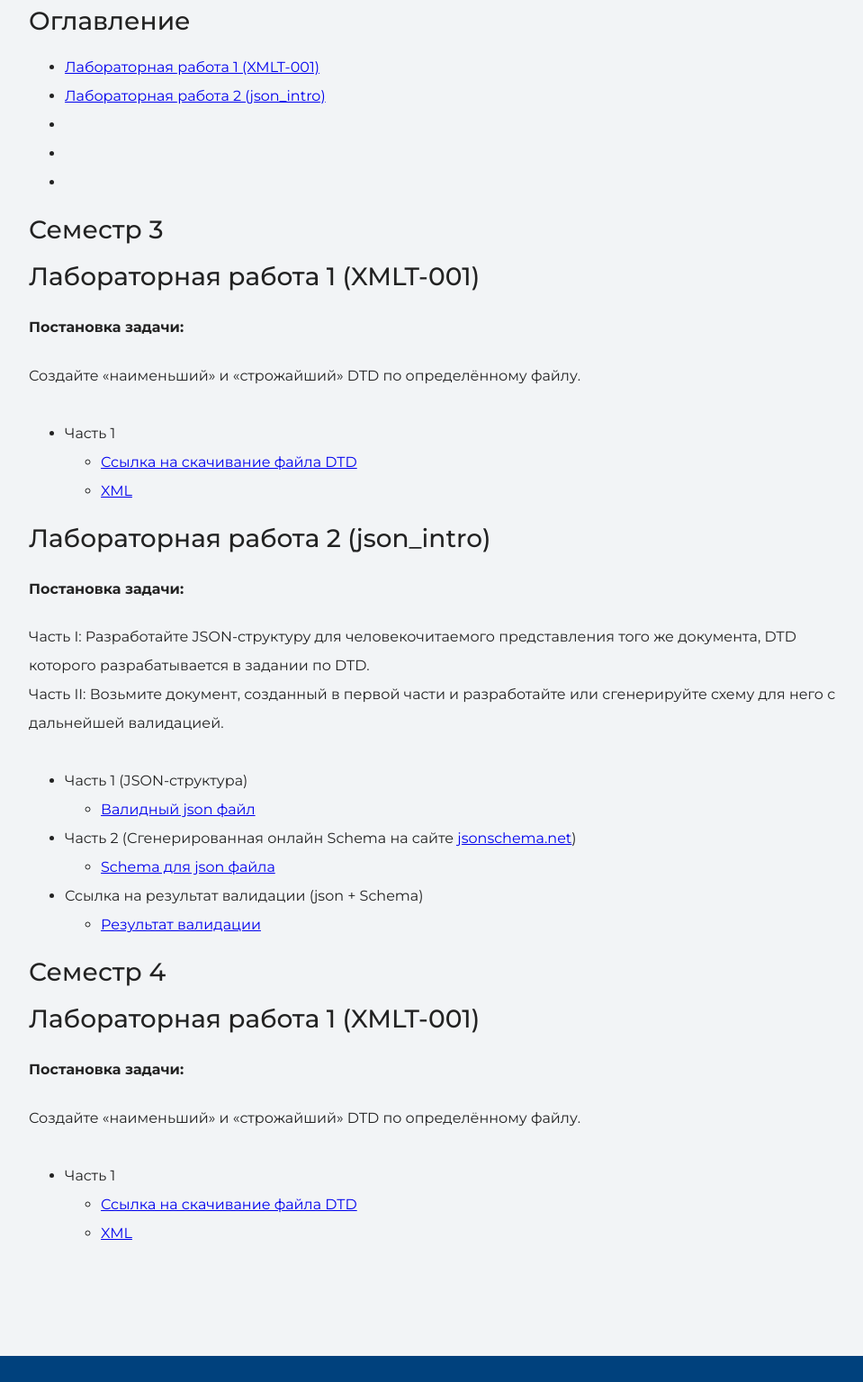
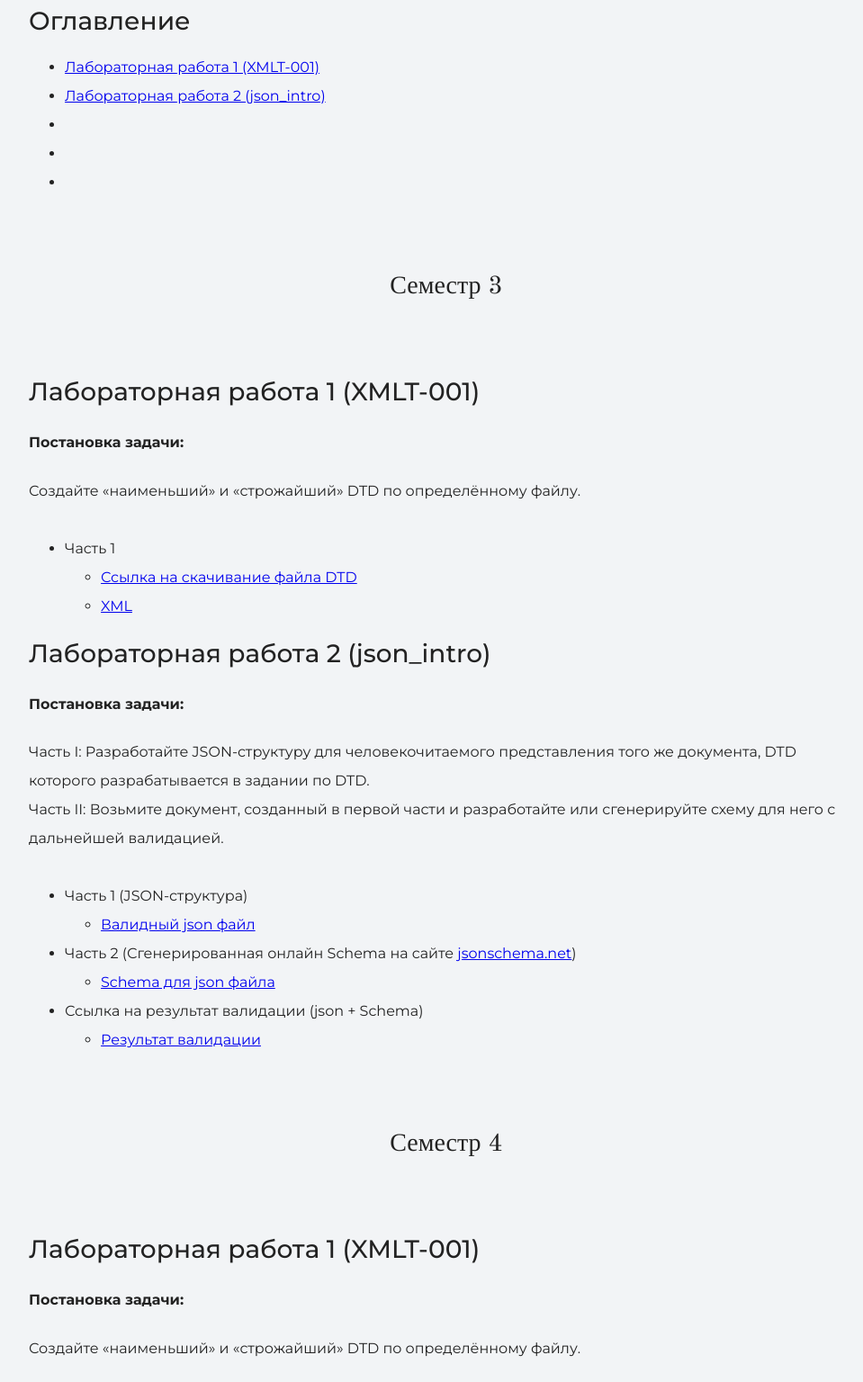
Before and after one commit to ilya-s-h/Web_Tech_3.4Sem, a plain HTML site: page index.html in a window 1280 px wide. Shown: the part 1217-2753 px from the top of the page at 90% size, without its empty margins (144-1103 px from the left). Drawn offline with nearby package versions, Linux system fonts and the light colour scheme.

Commit message:
Update index.html

```diff
--- a/index.html
+++ b/index.html
@@ -39,9 +39,15 @@
       </ul>
       </div>
 
+        <p> <br>
+      </p>
+
       <div>
-      <h3>Семестр 3</h3>
+      <h3 class="subheading">Семестр 3</h3>
       </div>
+
+        <p> <br>
+      </p>
 
       <div>
       <h3 id="XMLT-001">Лабораторная работа 1 (XMLT-001)</h3>
@@ -84,9 +90,15 @@
       </ul>
       </div>
 
+        <p> <br>
+      </p>
+
       <div>
-      <h3>Семестр 4</h3>
+      <h3 class="subheading">Семестр 4</h3>
       </div>
+
+        <p> <br>
+      </p>
 
       <div>
       <h3 id="XMLT-001">Лабораторная работа 1 (XMLT-001)</h3>
```
